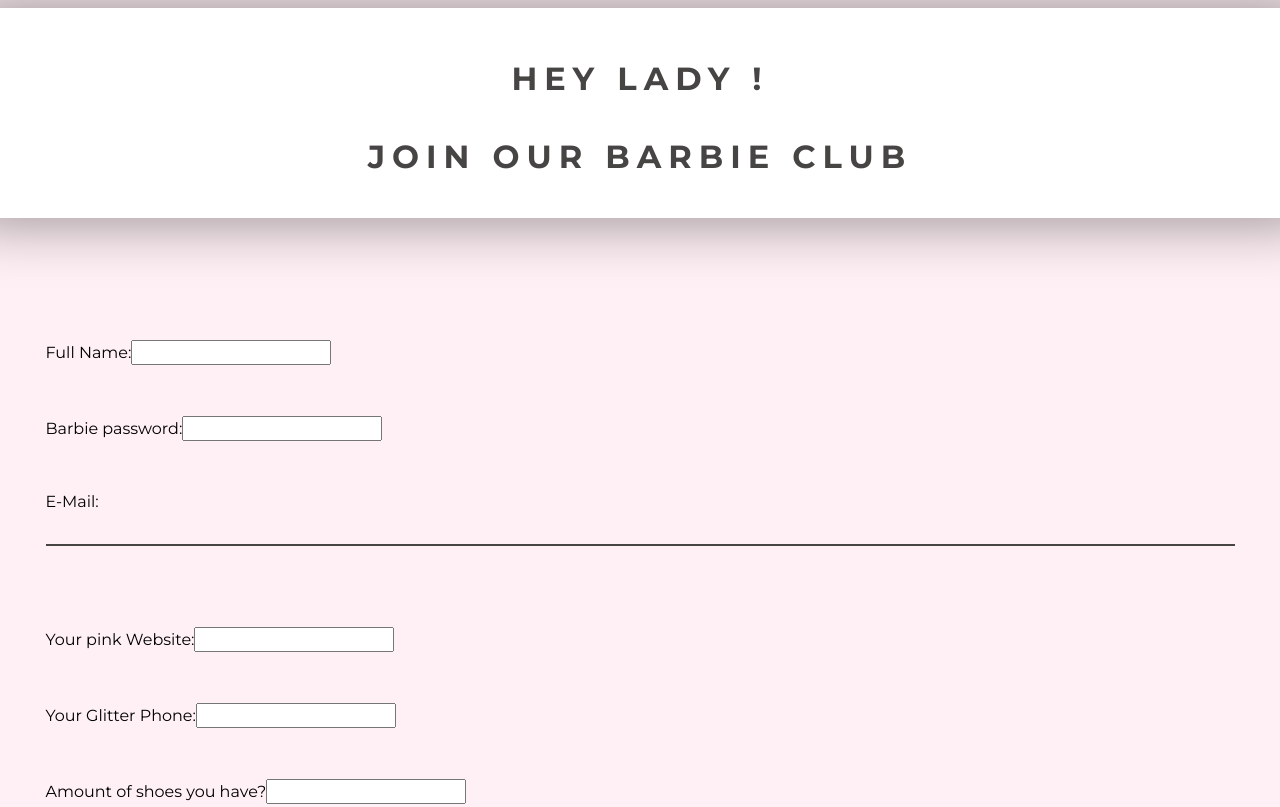
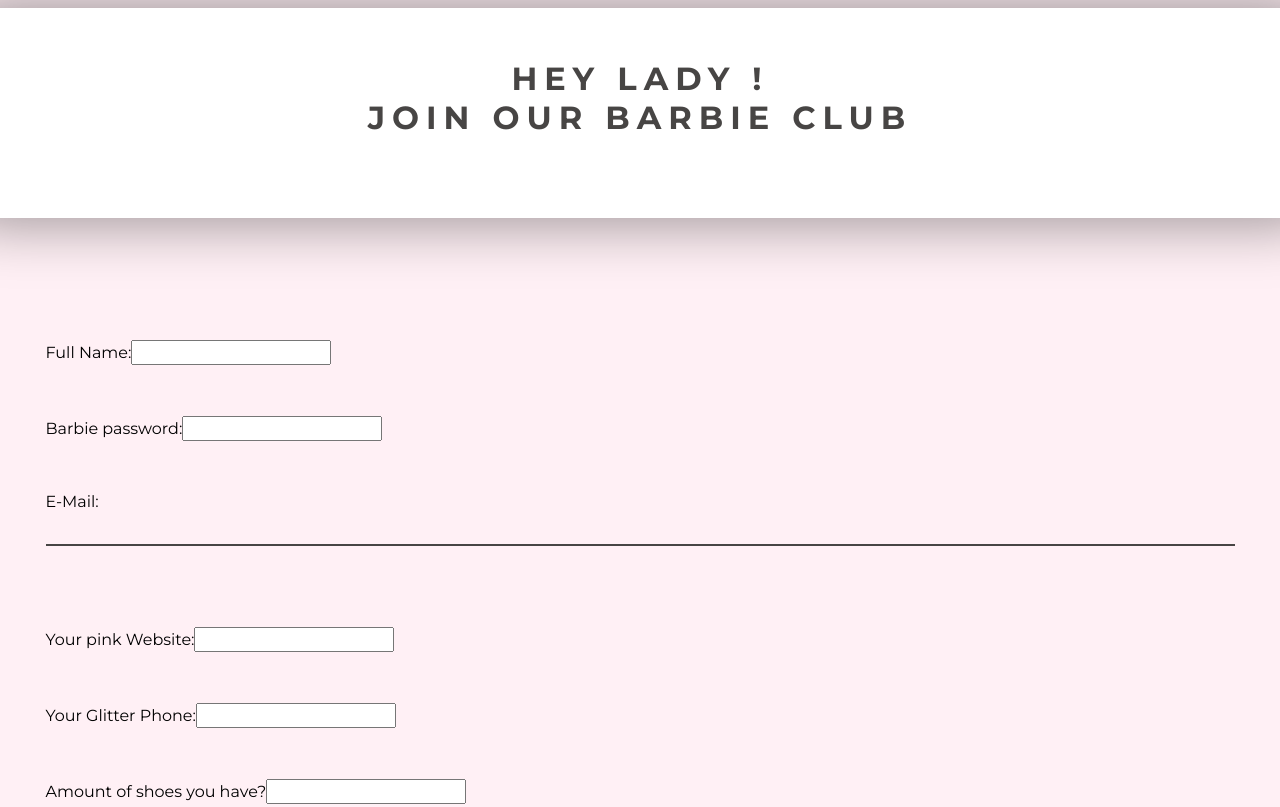
Before and after one commit to nataliemahmalie/form, a plain HTML site: page index.html in a window 1280 px wide. Shown: the top 807 px of the page. Drawn offline with Linux system fonts and the light colour scheme.

Commit message:
natalie-mahmalie

```diff
--- a/index.html
+++ b/index.html
@@ -7,7 +7,7 @@
 </head>
 <body>
                 <div class="subscribe-wrapper">
-                        <h1>Hey Lady !<br><br>  Join Our Barbie Club</h1>
+                        <h1>Hey Lady !<br>  Join Our Barbie Club</h1>
                 </div>
                 <br><br><br><br><br><br><br><br><br>
                 <br><br><br>
```
